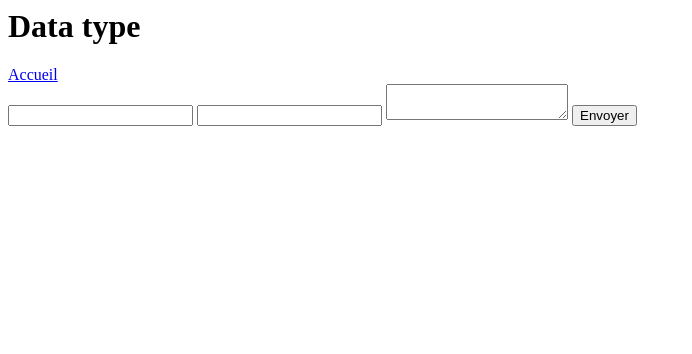
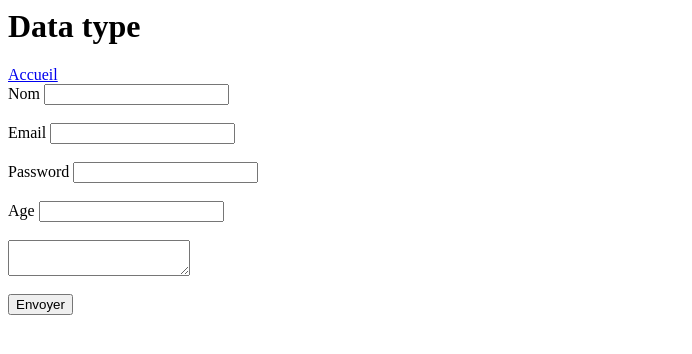
Before and after one commit to rosto-infinity/coursphp2026, a PHP site: page /07-forms-users-input.php in a window 1280 px wide. Shown: the top 354 px of the page, without its empty margins (0-692 px from the left). Run offline with PHP 8.4, Linux system fonts and the light colour scheme; data that the repository does not hold is empty.

Commit message:
validate user input from forms

```diff
--- a/01-introphp/07-forms-users-input.php
+++ b/01-introphp/07-forms-users-input.php
@@ -6,33 +6,42 @@ echo '<h1> Data type</h1>
  <a href="index.php">Accueil</a> <br />
 ';
 #Traiter les Soumissions de Formulaires
-$erreurs  = [];
-$input = $_POST['email'];
-$email   = filter_var($input, FILTER_SANITIZE_EMAIL);
+
+$succes = false;
+ $erreurs = [];
+
+if(isset($_POST['soumettre'])){
+
+ $nom = $_POST['nom'];
+ $email = $_POST['email'];
+ $password = $_POST['password'];
+ $messsage = $_POST['messsage'];
+ $age = $_POST['age'];
+
+    // Champ requis
+    if (empty($nom)) {
+        $erreurs['nom'] = 'Le nom est requis';
+    } elseif (strlen($data['nom']) < 2) {
+        $erreurs['nom'] = 'Le nom doit contenir au moins 2 caractères';
+    }
+
+    // Validation d'email
+    // if (!filter_var($data['email'], FILTER_VALIDATE_EMAIL)) {
+    //     $erreurs['email'] = 'Adresse email invalide';
+    // }
+
+    // Robustesse du mot de passe
+    // if (strlen($data['motdepasse']) < 8) {
+    //     $erreurs['motdepasse'] = 'Le mot de passe doit contenir au moins 8 caractères';
+    // }
+
+    // Plage numérique
+    // $age = filter_var($data['age'], FILTER_VALIDATE_INT);
+    // if ($age === false || $age < 18 || $age > 120) {
+    //     $erreurs['age'] = "L'âge doit être compris entre 18 et 120";
+    // }
 
 
-$succes   = false;
-$donnees  = ['nom' => '', 'email' => '', 'message' => ''];
-
-if ($_SERVER['REQUEST_METHOD'] === 'POST') {
-  $donnees = [
-    'nom'     => trim($_POST['nom']     ?? ''),
-    'email'   => trim($_POST['email']   ?? ''),
-    'message' => trim($_POST['message'] ?? ''),
-  ];
-
-  if (empty($donnees['nom'])) {
-    $erreurs['nom'] = 'Le nom est requis';
-  }
-
-  if (!filter_var($donnees['email'], FILTER_VALIDATE_EMAIL)) {
-    $erreurs['email'] = 'Une adresse email valide est requise';
-  }
-
-  if (empty($erreurs)) {
-    // Sauvegarder en BDD, envoyer un email, etc.
-    $succes = true;
-  }
 }
 ?>
 <!DOCTYPE html>
@@ -45,20 +54,22 @@ if ($_SERVER['REQUEST_METHOD'] === 'POST') {
 </head>
 
 <body>
-  <?php if ($succes): ?>
+ <?php if ($succes): ?>
     <p class="success">Merci pour votre message !</p>
-  <?php else: ?>
+<?php else: ?>
+
     <form method="POST">
-      <input name="nom" value="<?= htmlspecialchars($donnees['nom']) ?>">
-      <?php if (isset($erreurs['nom'])): ?>
-        <span class="error" style="color:red;"><?= $erreurs['nom'] ?></span>
-      <?php endif; ?>
+       Nom <input type="text" name="nom" value=""> <br /> <br />
+        Email <input type="email" name="email" value=""><br /> <br />
+        Password <input type="password" name="password" value=""><br /> <br />
+        Age  <input type="text" name="age" value=""> <br /><br />
+        <textarea name="message"></textarea> <br /><br />
+        <button type="submit" name="soumettre">Envoyer</button>
+    </form>
 
-      <input type="email" name="email" value="<?= htmlspecialchars($donnees['email']) ?>">
-      <textarea name="message"><?= htmlspecialchars($donnees['message']) ?></textarea>
-      <button type="submit">Envoyer</button>
-    </form>
-  <?php endif; ?>
+<?php endif; ?>
+
+
 </body>
 
 </html>
```
